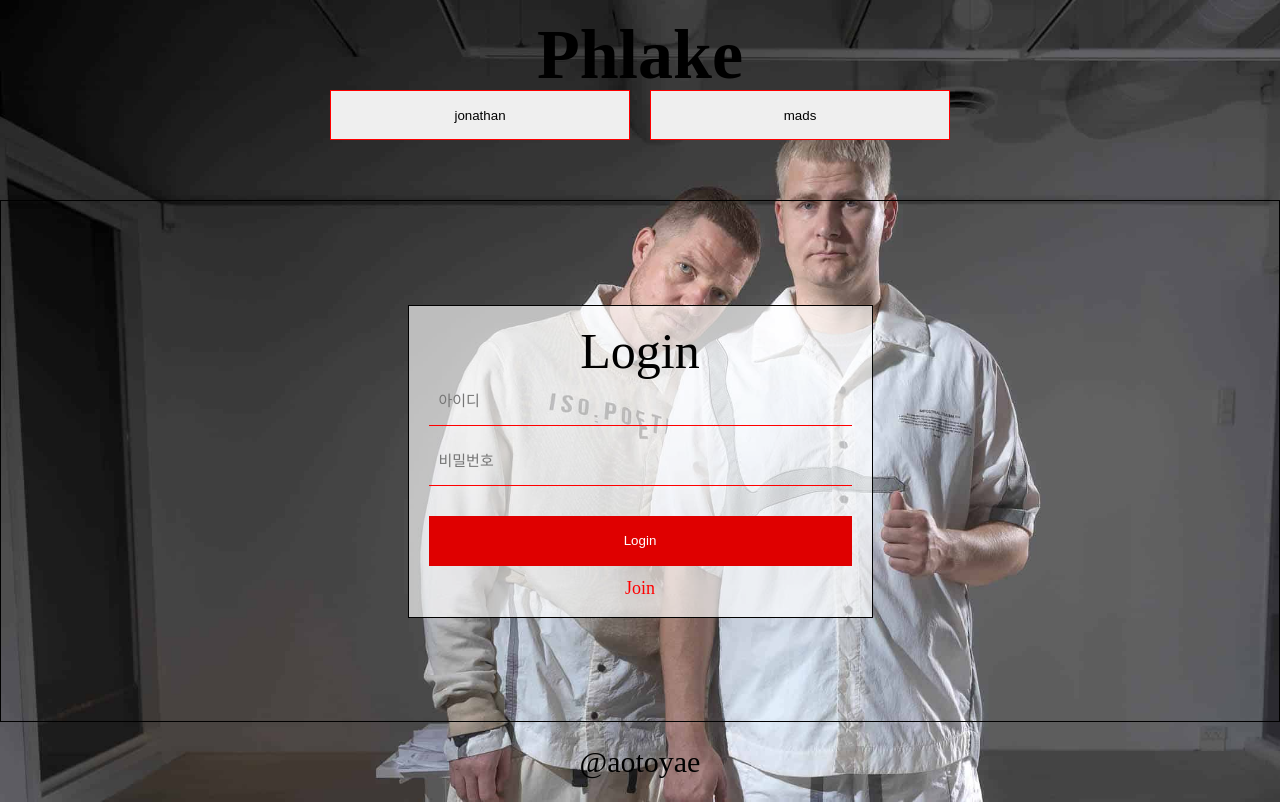
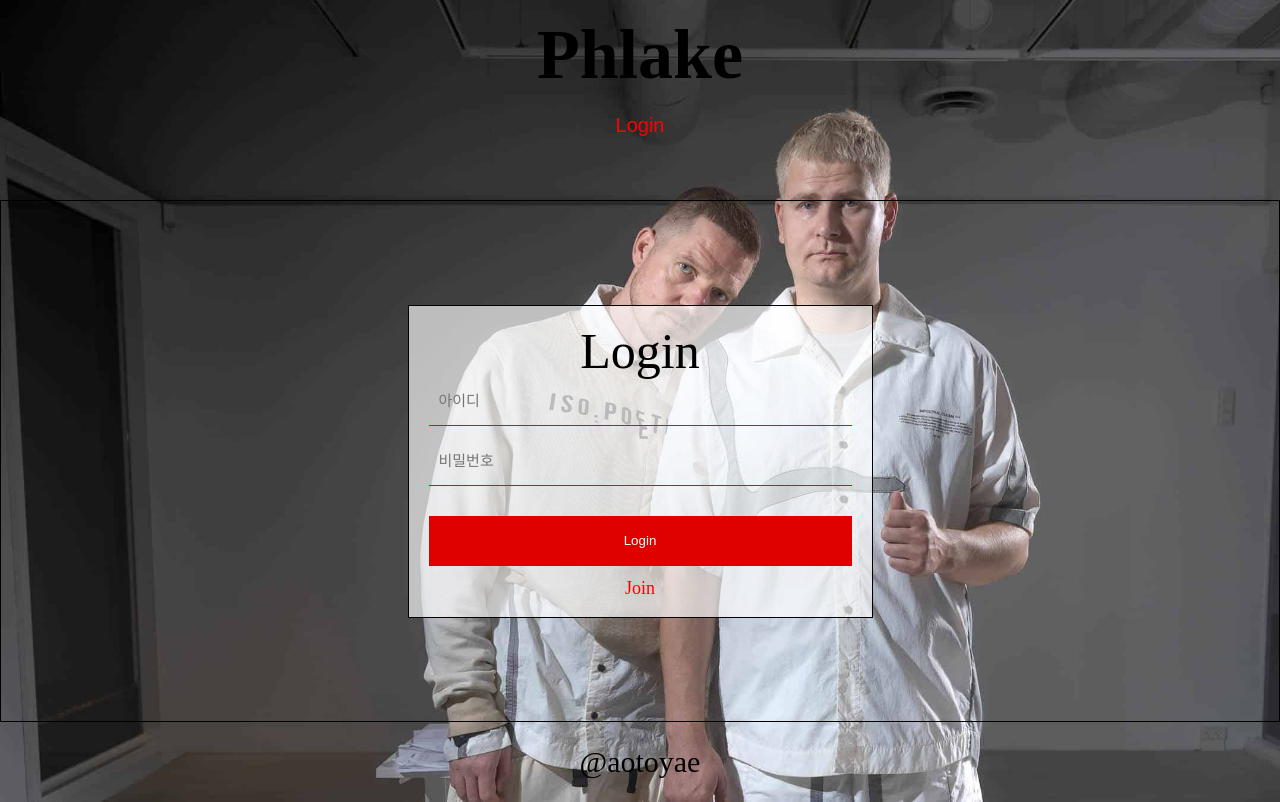
Before and after one commit to aotoyae/fan-letter-app-login, a React (Create React App) app: page /login in a window 1280 px wide. Built offline with nearby package versions, Linux system fonts and the light colour scheme.

Commit message:
Add: 로그인 상태면 멤버 버튼, 아니라면 로그인 버튼 뜨도록

```diff
--- a/src/components/Header.jsx
+++ b/src/components/Header.jsx
@@ -1,6 +1,7 @@
 import { Link } from "react-router-dom";
 import styled from "styled-components";
 import Tabs from "./Tabs";
+import { useSelector } from "react-redux";
 
 const StHeader = styled.header`
   padding: 20px;
@@ -11,20 +12,39 @@ const StHeader = styled.header`
   align-items: center;
 `;
 
-const StLink = styled(Link)`
+const HomeLink = styled(Link)`
   text-decoration: none;
   font-size: 70px;
   font-weight: bold;
   color: #000;
 `;
 
+const LoginLink = styled(Link)`
+  text-decoration: none;
+`;
+
+const StBtn = styled.button`
+  height: 70px;
+  color: red;
+  background-color: transparent;
+  border: none;
+  font-size: 20px;
+  cursor: pointer;
+`;
+
 function Header() {
-  const num = 1;
+  const logAuth = useSelector((state) => state.logAuth);
 
   return (
     <StHeader>
-      <StLink to={`/`}>Phlake</StLink>
-      {num ? <Tabs /> : <h1>hi</h1>}
+      <HomeLink to={`/`}>Phlake</HomeLink>
+      {logAuth ? (
+        <Tabs />
+      ) : (
+        <LoginLink to={`/login`}>
+          <StBtn>Login</StBtn>
+        </LoginLink>
+      )}
     </StHeader>
   );
 }
--- a/src/components/Tabs.jsx
+++ b/src/components/Tabs.jsx
@@ -24,6 +24,7 @@ const StBtn = styled.button`
     }
   }}
 
+  margin-top:10px;
   border: 1px solid red;
   width: 300px;
   height: 50px;
--- a/src/pages/Login.jsx
+++ b/src/pages/Login.jsx
@@ -1,6 +1,6 @@
 import { useInput } from "hooks/useInput";
-import { useDispatch, useSelector } from "react-redux";
-import { Link } from "react-router-dom";
+import { useDispatch } from "react-redux";
+import { Link, useNavigate } from "react-router-dom";
 import { authLogin } from "store/modules/LogAuth";
 import styled from "styled-components";
 
@@ -61,15 +61,15 @@ const StLink = styled(Link)`
 
 function Login() {
   const dispatch = useDispatch();
+  const navigate = useNavigate();
   const [inputId, setInputId] = useInput();
   const [inputPwd, setInputPwd] = useInput();
-  const loginState = useSelector((state) => state.logAuth);
-  console.log(loginState);
 
   const onLogin = (e) => {
     e.preventDefault();
 
     dispatch(authLogin(true));
+    navigate(`/`);
   };
 
   return (
--- a/src/shared/Router.jsx
+++ b/src/shared/Router.jsx
@@ -15,6 +15,7 @@ export default function Router() {
           <Route path="/" element={<Home />} />
           <Route path="/login" element={<Login />} />
           <Route path="/register" element={<Register />} />
+
           <Route path="/profile" element={<Profile />} />
           <Route path="/member/:id" element={<Member />} />
           <Route path="/detail/:id" element={<Detail />} />
```
